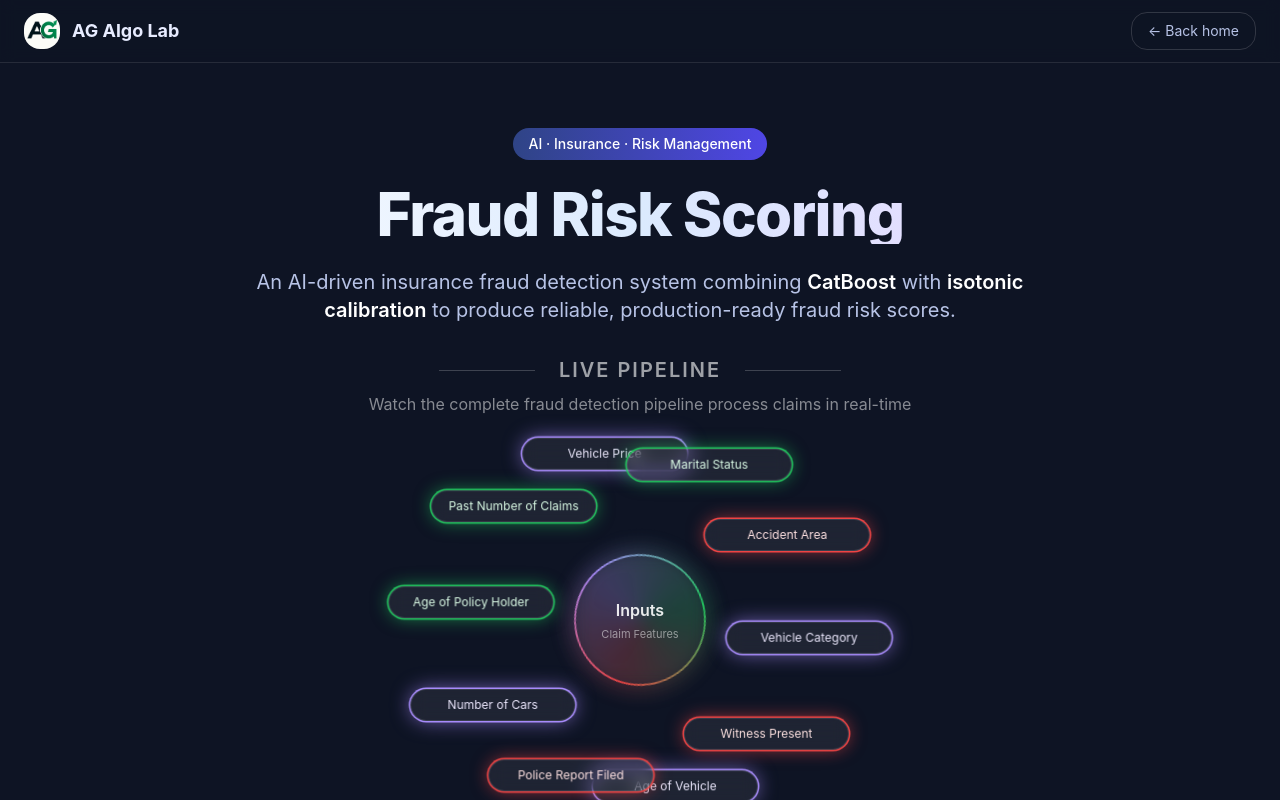
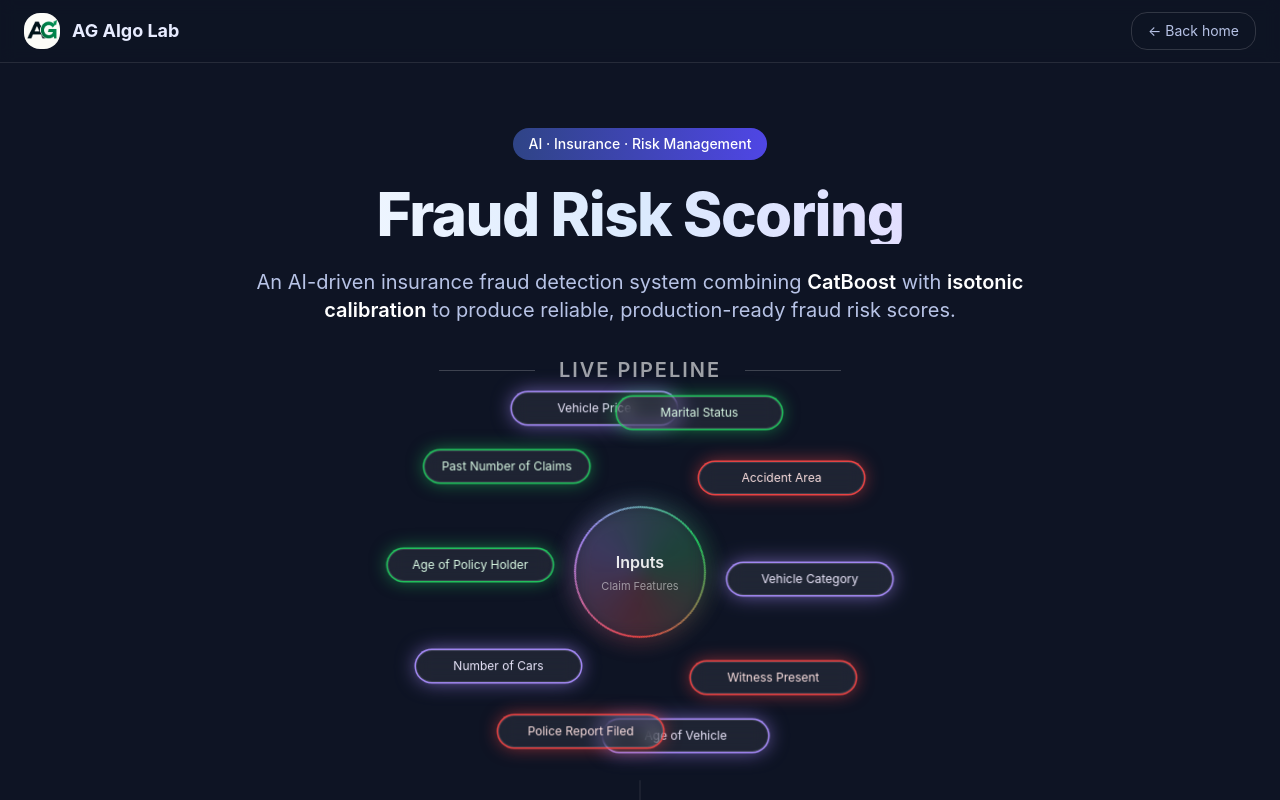
Before and after one commit to ag-algolab/ag-algolab.github.io, a React (Vite) app: page /#/fraud-risk-scoring in a window 1280 px wide. Shown: the top 800 px of the page. Built offline with nearby package versions, Linux system fonts and the light colour scheme.

Commit message:
Update FraudRiskScoring.jsx

```diff
--- a/src/pages/FraudRiskScoring.jsx
+++ b/src/pages/FraudRiskScoring.jsx
@@ -935,9 +935,6 @@ export default function FraudRiskScoring() {
       {/* Pipeline */}
       <section className="px-6 pb-16">
         <div className="max-w-4xl mx-auto">
-          <div className="text-center mb-6">
-            <p className="text-white/50 max-w-2xl mx-auto">Watch the complete fraud detection pipeline process claims in real-time</p>
-          </div>
           <AnimatedPipeline/>
         </div>
       </section>
```
